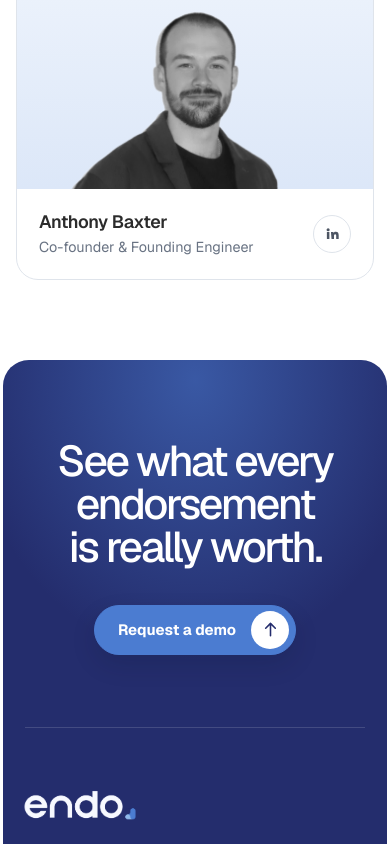
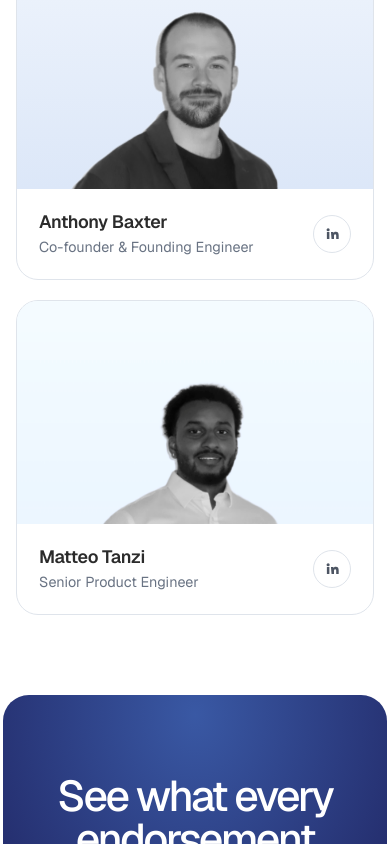
Before and after one commit to endoox/website, a Next.js app: page /about in a window 390 px wide. Shown: the part 4428-5272 px from the top of the page. Built offline with nearby package versions, Linux system fonts and the light colour scheme.

Commit message:
feat: add team member

```diff
--- a/app/about/about.module.css
+++ b/app/about/about.module.css
@@ -43,7 +43,7 @@
 
 /* ---------- Team ---------- */
 .team { padding-top: 0; }
-.teamGrid { display: grid; grid-template-columns: repeat(3, minmax(0, 1fr)); gap: 20px; }
+.teamGrid { display: grid; grid-template-columns: repeat(4, minmax(0, 1fr)); gap: 20px; }
 .founder { overflow: hidden; border: 1px solid var(--line); border-radius: 22px; background: #fff; color: var(--ink); text-decoration: none; transition: transform 300ms ease, box-shadow 300ms ease; }
 .founder:hover { box-shadow: 0 30px 60px -36px rgb(36 45 109 / 40%); transform: translateY(-4px); }
 .founder:focus-visible { outline: 3px solid var(--blue); outline-offset: 3px; }
@@ -63,8 +63,8 @@
   .whySticky h2 { max-width: 22ch; }
   .whyRow { grid-template-columns: 1fr; opacity: 1; }
   .whyRow > p { margin: 0; }
-  .principles, .teamGrid { grid-template-columns: 1fr; }
-  .teamGrid { max-width: 460px; margin-inline: auto; }
+  .principles { grid-template-columns: 1fr; }
+  .teamGrid { grid-template-columns: repeat(2, minmax(0, 1fr)); max-width: 760px; margin-inline: auto; }
 }
 @media (max-width: 760px) {
   .in { padding-inline: 16px; }
@@ -75,6 +75,7 @@
   .light { padding-block: 80px; }
   .head h2 { font-size: clamp(2.65rem, 12vw, 3.75rem); }
   .why { margin: 0 3px; padding: 80px 20px; border-radius: 24px; }
+  .teamGrid { grid-template-columns: 1fr; max-width: 460px; }
   .founderPhoto { aspect-ratio: 16 / 10; }
 }
 @media (prefers-reduced-motion: reduce) {
--- a/app/about/page.tsx
+++ b/app/about/page.tsx
@@ -8,6 +8,7 @@
   { name: "Michael Boushy", role: "Co-founder & CEO", image: "/team/michael-boushy.png", linkedin: "https://www.linkedin.com/in/michaelboushy/" },
   { name: "Jack Lavorato", role: "Co-founder & COO", image: "/team/jack-lavorato.png", linkedin: "https://www.linkedin.com/in/jackalavorto/" },
   { name: "Anthony Baxter", role: "Co-founder & Founding Engineer", image: "/team/anthony-baxter.png", linkedin: "https://www.linkedin.com/in/anthonybax/" },
+  { name: "Matteo Tanzi", role: "Senior Product Engineer", image: "/team/matteo-tanzi.png", linkedin: "https://www.linkedin.com/in/matteospencertanzi/" },
 ] as const;
 
 const PRINCIPLES = [
@@ -73,7 +74,7 @@
               {TEAM.map((member) => (
                 <a className={`${styles.founder} ${pageStyles.scrollReveal}`} data-scroll-reveal href={member.linkedin} target="_blank" rel="noreferrer" aria-label={`${member.name}, ${member.role}, on LinkedIn`} key={member.name}>
                   <div className={styles.founderPhoto}>
-                    <Image src={member.image} alt={member.name} width={720} height={756} sizes="(max-width: 980px) 90vw, 400px" />
+                    <Image src={member.image} alt={member.name} width={720} height={756} sizes="(max-width: 760px) 90vw, (max-width: 980px) 45vw, 270px" />
                   </div>
                   <div className={styles.founderMeta}>
                     <div><b>{member.name}</b><span>{member.role}</span></div>
```
Also changed, not shown: public/team/matteo-tanzi.png (added).
